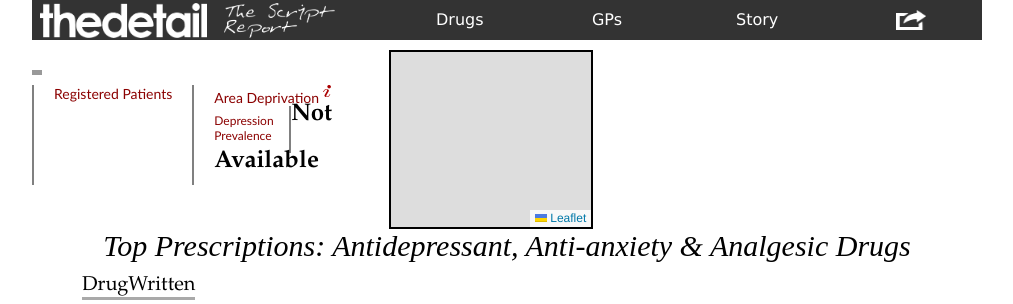
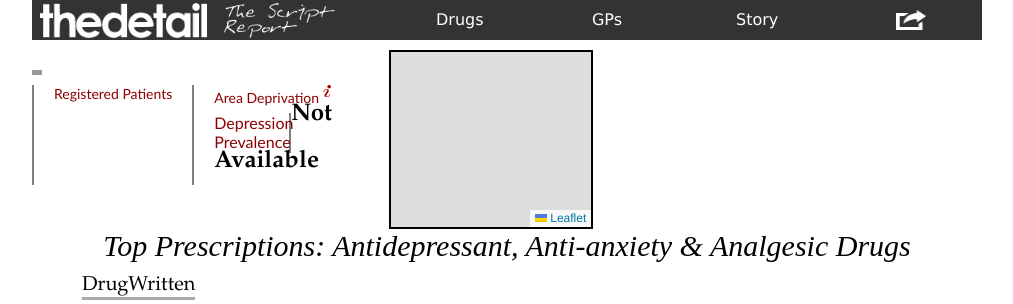
Before and after one commit to hobbes7878/nir-prescription-app, a Django app: template prescript/templates/rx/gp.html in a window 1280 px wide. Shown: the top 304 px of the page, without its empty margins (133-1146 px from the left). Run offline with Django 3.2, Linux system fonts and the light colour scheme; the template is opened without the code that fills it, so the values that code supplies are empty; some libraries are stand-ins or nearby versions.

Commit message:
1-27-13 GP page22

```diff
--- a/prescript/static/rx/css/gp_page.css
+++ b/prescript/static/rx/css/gp_page.css
@@ -52,7 +52,7 @@
 .gp_demodata_mini{
 	float:left;
 	max-width:75px;
-	padding-top:7px;
+	margin-top:7px;
 	border-right:2px solid grey;
 	height:40px;
 }
@@ -65,8 +65,8 @@
 }
 .head_cap_mini{
 	font-family: Futura, "Trebuchet MS", Arial, sans-serif;
-	font-size: 12px;
-	margin:auto 0px;
+	font-size: 16px;
+	margin-top:20px;
 	color:darkred;
 }
 
```
